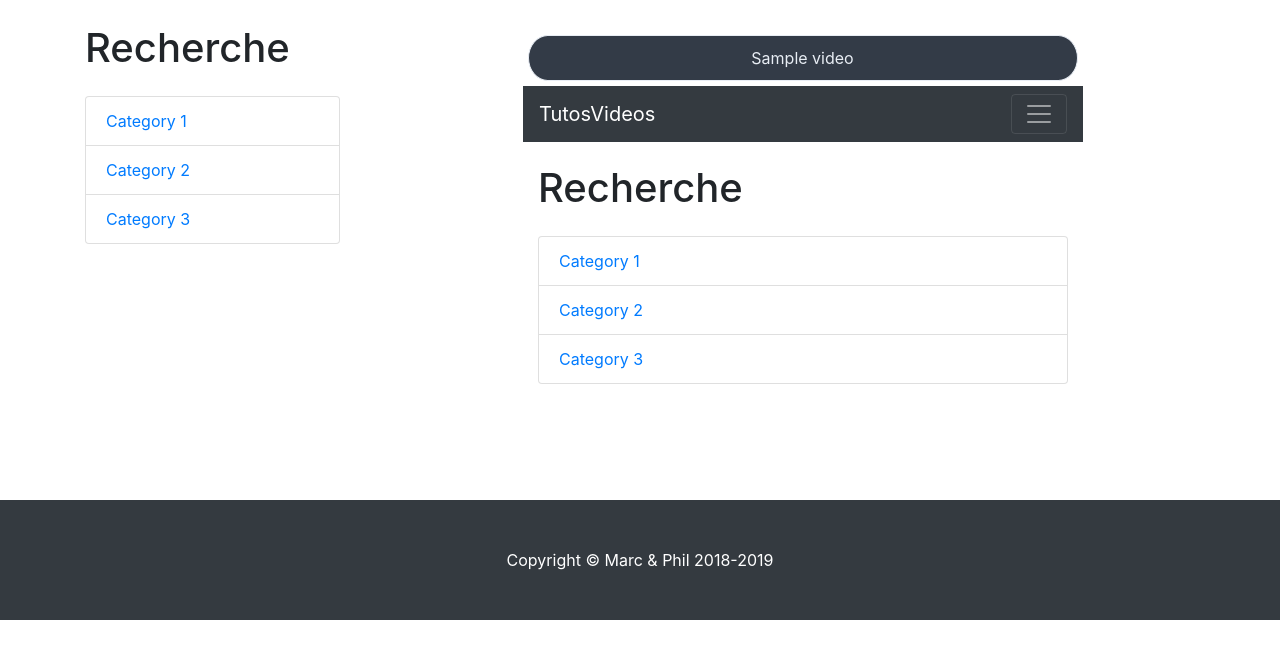
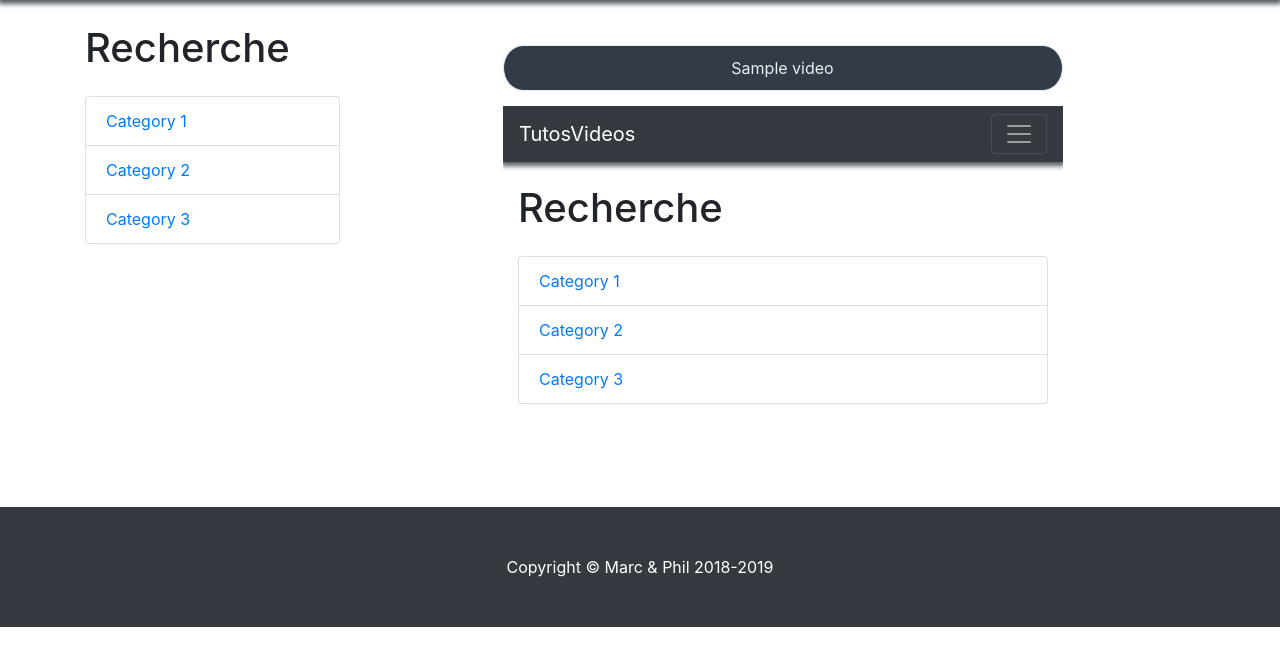
Before and after one commit to youngblood67/OnlineTutorialsLibrary, a PHP site: page /index.php?p=recherche in a window 1280 px wide. Shown: the part 56-722 px from the top of the page. Run offline with PHP 8.4, Linux system fonts and the light colour scheme; tables that the repository leaves empty hold one stand-in row (values such as "Sample post").

Commit message:
Ajout données dans bdd (dev Javascript) + affichage dans recherche pour test

```diff
--- /dev/null
+++ b/app/App.php
@@ -0,0 +1,27 @@
+<?php
+/**
+ * Created by PhpStorm.
+ * User: phili
+ * Date: 30/12/2018
+ * Time: 12:00
+ */
+
+namespace App;
+class App
+{
+    const DB_NAME = "db_tutos_videos";
+    const DB_USER = 'root';
+    const DB_PASS = '';
+    const DB_HOST = 'localhost';
+
+
+    private static $database;
+
+    public static function getDatabase()
+    {
+        if (self::$database === null) {
+            self::$database = new Database(self::DB_NAME,self::DB_USER,self::DB_PASS,self::DB_HOST);
+        }
+        return self::$database;
+    }
+}
--- a/pages/recherche.php
+++ b/pages/recherche.php
@@ -41,14 +41,19 @@
 
         <div class="col-lg-9">
             <div id="listing" class="row justify-content-center">
-                <ul>
-                    <?php foreach ($db->query('SELECT * FROM video','App\Tables\Video') as $vid): ?>
 
-                       <a href="<?= $vid->getUrl(); ?>"> <li><?= $vid->getTitle(); ?></li>
-                       </a>
-                        <iframe width="560" height="315" src="<?= $vid->getUrl(); ?>" frameborder="0" allow="accelerometer; autoplay; encrypted-media; gyroscope; picture-in-picture" allowfullscreen></iframe>
-                    <?php endforeach; ?>
-                </ul>
+                <?php foreach (App\App::getDatabase()->query('SELECT * FROM video ORDER BY idVideo DESC LIMIT 5', 'App\Tables\Video') as $vid): ?>
+                    <div class="div-video">
+                        <a href="<?= $vid->getUrl(); ?>">
+                            <div class="video"><?= $vid->getTitle(); ?></div>
+                        </a>
+                        <iframe style="margin-bottom: 10px" width="560" height="315" src="<?= $vid->getUrl(); ?>"
+                                frameborder="0"
+                                allow="accelerometer; autoplay; encrypted-media; gyroscope; picture-in-picture"
+                                allowfullscreen></iframe>
+                    </div>
+                <?php endforeach; ?>
+
             </div>
         </div>
 
--- a/pages/templates/default.php
+++ b/pages/templates/default.php
@@ -15,6 +15,8 @@
 
     <!-- Custom styles for this template -->
     <link href="../public/css/shop-homepage.css" rel="stylesheet">
+
+    <link href="../public/css/style-general.css" rel="stylesheet">
 
     <!-- My css files -->
     <?= $css ?>
--- /dev/null
+++ b/public/css/style-general.css
@@ -0,0 +1,7 @@
+nav{
+    box-shadow: 0px 2px 5px 2px #545b62;
+}
+
+footer{
+    margin-top: 20px;
+}
--- a/public/css/style-recherche.css
+++ b/public/css/style-recherche.css
@@ -1,24 +1,26 @@
-#listing{
-    padding-top: 30px;
-    min-height: 500px;
+#listing {
+    margin: 30px auto;
+
 }
 
-a:link
-{
-    text-decoration:none;
+.div-video{
+    padding-bottom: 20px;
 }
 
-#listing ul li{
-    padding: 10px;
+a:link {
+    text-decoration: none;
+}
+
+.video {
+    padding: 10px 20px;
     color: #e8edf4;
     border: 1px solid #e8edf4;
     background-color: #333b47;
-    margin: 5px;
+    margin: 15px auto;
     border-radius: 5% / 70%;
-    list-style: none;
     text-align: center;
 }
 
-#listing li:hover{
+.video:hover {
     background-color: #9fc7aa;
 }
--- a/public/index.php
+++ b/public/index.php
@@ -12,10 +12,6 @@ if (isset($_GET['p'])) {
 }
 
 $css = "";
-
-// Initialisation des objets
-$db = new \App\Database("db_tutos_videos");
-
 
 ob_start();
 
```
Also changed, not shown: _db/LoadDatabase.sql (+34 -21 lines).
